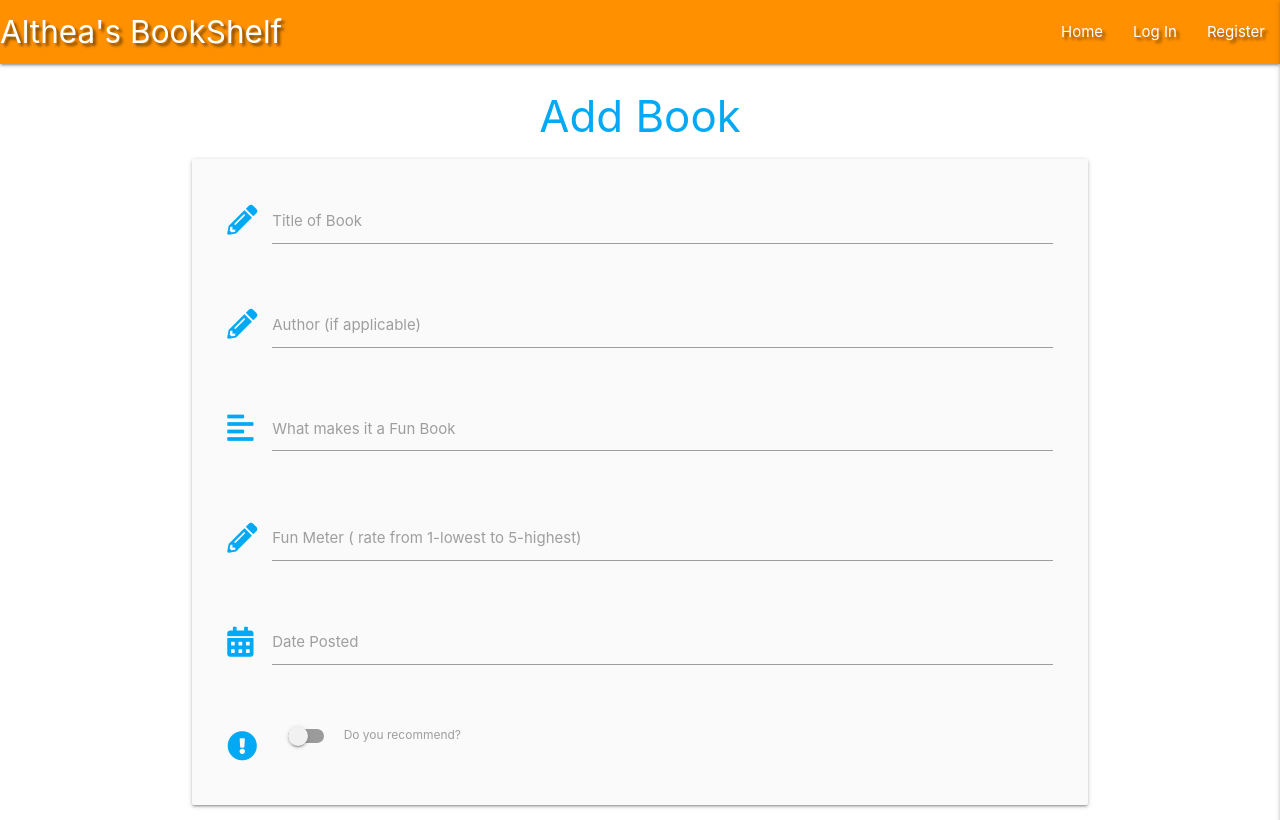
After one commit to Code-Institute-Submissions/althea-bookshelf, a Flask app: page /add_book in a window 1280 px wide. The commit adds this page. Run offline with Flask 2, Linux system fonts and the light colour scheme; some libraries are stand-ins or nearby versions.

Commit message:
Bind data from db to accordion. Create add_books template and input field

```diff
--- a/app.py
+++ b/app.py
@@ -21,7 +21,7 @@ mongo = PyMongo(app)
 @app.route("/")
 @app.route("/get_books")
 def get_books():
-    books = mongo.db.books.find()
+    books = list(mongo.db.books.find())
     return render_template("books.html", books=books)
 
 
@@ -103,6 +103,11 @@ def logout():
     return redirect(url_for("login"))
 
 
+@app.route("/add_book")
+def add_book():
+    return render_template("add_books.html")
+
+
 if __name__ == "__main__":
     app.run(host=os.environ.get("IP"),
             port=int(os.environ.get("PORT")),
--- a/static/js/script.js
+++ b/static/js/script.js
@@ -1,3 +1,13 @@
 $(document).ready(function(){
     $('.sidenav').sidenav({edge: "right"});
+    $('.collapsible').collapsible();
+    $('.tooltipped').tooltip();
+    $('.datepicker').datepicker({
+        format: "dd mmmm, yyyy" ,
+        yearRange: 3,
+        showClearBtn: true,
+        i18n: {
+            done: "Select"
+        }
+    });
   });
--- /dev/null
+++ b/templates/add_books.html
@@ -0,0 +1,70 @@
+{% extends "base.html" %}
+{% block content %}
+
+    <h3 class="center-align register">Add Book</h3>
+
+    <div class="row card-panel grey lighten-5">
+        <form class="col s12" method="POST" action="">
+
+            <div class="row">
+                <div class="input-field col s12">
+                    <i class="fas fa-pencil-alt prefix light-blue-text"></i>
+                    <input id="book_title" name="book_title" minlength="5"
+                        maxlength="30" type="text" class="validate" required>
+                    <label for="book_title">Title of Book</label>
+                </div>
+            </div>
+
+            <div class="row">
+                <div class="input-field col s12">
+                    <i class="fas fa-pencil-alt prefix light-blue-text"></i>
+                    <input id="book_author" name="book_author" minlength="5"
+                        maxlength="30" type="text" class="validate" required>
+                    <label for="book_author">Author (if applicable)</label>
+                </div>
+            </div>
+
+            <div class="row">
+                <div class="input-field col s12">
+                    <i class="fas fa-align-left prefix light-blue-text"></i>
+                    <textarea id="book_review" name="book_review" minlength="5"
+                        maxlength="200" class="materialize-textarea"></textarea>
+                    <label for="book_review">What makes it a Fun Book</label>
+                </div>
+            </div>
+
+             <div class="row">
+                <div class="input-field col s12">
+                    <i class="fas fa-pencil-alt prefix light-blue-text"></i>
+                    <input id="fun_meter" name="fun_meter" minlength="1" type="text"
+                        maxlength="1" pattern="^[0-9]{1,1}$" class="validate" required>
+                    <label for="fun_meter">Fun Meter ( rate from 1-lowest to 5-highest)</label>
+                </div>
+            </div>
+
+            <div class="row">
+                <div class="input-field col s12">
+                    <i class="fas fa-calendar-alt prefix light-blue-text"></i>
+                    <input id="date_posted" name="date_posted" type="text" class="datepicker validate" required>
+                    <label for="date_posted">Date Posted</label>
+                </div>
+            </div>
+
+            <div class="row">
+                <div class="input-field col s12">
+                    <div class="switch">
+                        <i class="fas fa-exclamation-circle prefix light-blue-text"></i>
+                        <label for="is_recommended">
+                            <input type="checkbox" id="is_recommended" name="is_recommended" >
+                            <span class="lever"></span>
+                            Do you recommend?
+                        </label>
+                     </div>
+                </div>
+            </div>
+
+        </form>
+    </div>
+
+
+{% endblock %}
--- a/templates/base.html
+++ b/templates/base.html
@@ -23,7 +23,7 @@
                 <li><a href="{{ url_for('get_books') }}">Home</a></li>
                 {% if session.user %}
                     <li><a href="{{ url_for('profile', username=session['user']) }}">Profile</a></li>
-                    <li><a href="#">Add Book</a></li>
+                    <li><a href="{{ url_for('add_book') }}">Add Book</a></li>
                     <li><a href="{{ url_for('logout') }}">Log Out</a></li>
                 {% else %}
                     <li><a href="{{ url_for('login') }}">Log In</a></li>
@@ -39,7 +39,7 @@
             <li><a href="{{ url_for('get_books') }}">Home</a></li>
             {% if session.user %}
                 <li><a href="{{ url_for('profile', username=session['user']) }}">Profile</a></li>
-                <li><a href="#">Add Book</a></li>
+                <li><a href="{{ url_for('add_book') }}">Add Book</a></li>
                 <li><a href="{{ url_for('logout') }}">Log Out</a></li>
            {% else %}
                 <li><a href="{{ url_for('login') }}">Log In</a></li>
```
Also changed, not shown: templates/books.html (+22 -8 lines).
